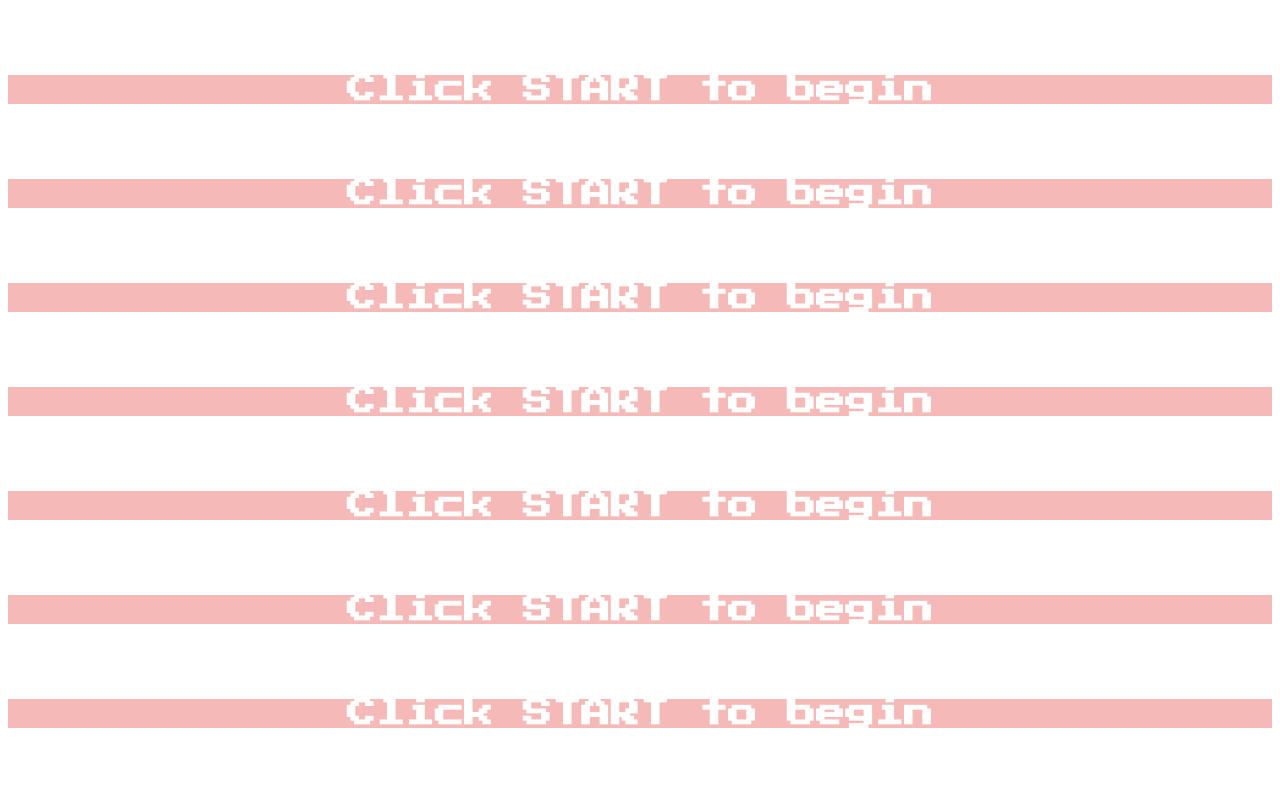
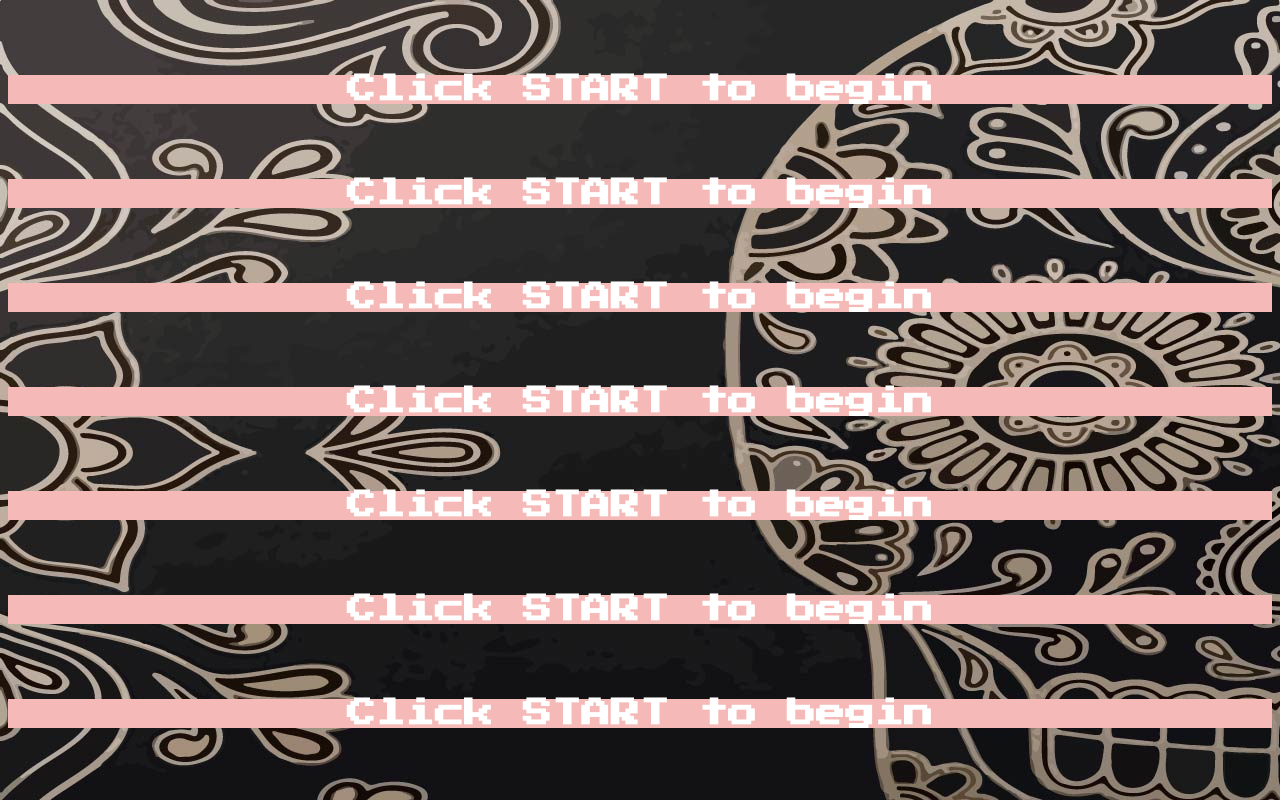
Before and after one commit to magalicastillo/netart, a plain HTML site: page index.html in a window 1280 px wide. Drawn offline with Linux system fonts and the light colour scheme; the site is published under a folder, as on GitHub Pages, so addresses that start at the root find nothing.

Commit message:
Update style.css

```diff
--- a/css/style.css
+++ b/css/style.css
@@ -2,7 +2,7 @@
 
 body {
   max-width: 1500px;
-  background-image: url("/images/sugarskull2.jpg");
+  background-image: url(../images/sugarskull2.jpg);
   text-align: center;
 }
 
```
